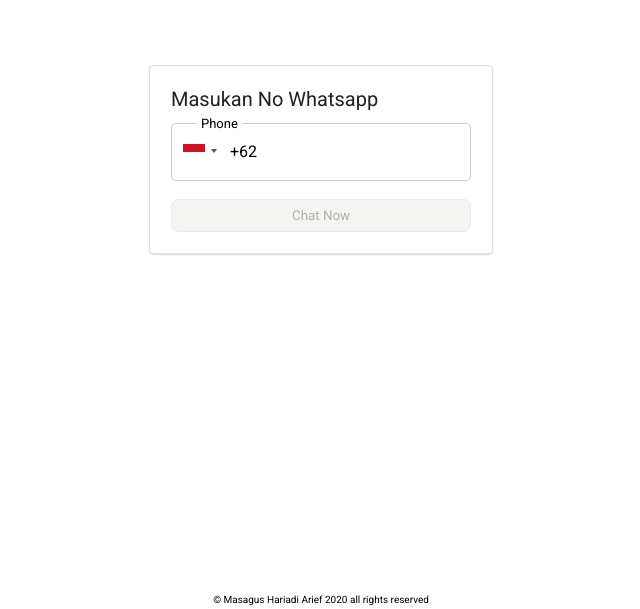
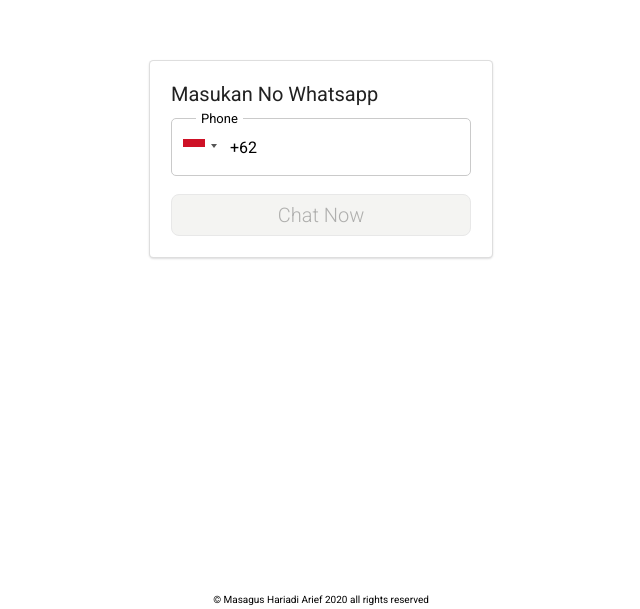
Before and after one commit to hariadiarief/active-personal-react-watsapan, a Next.js app: page / in a window 1280 px wide. Shown: the part 191-800 px from the top of the page, without its empty margins (319-959 px from the left). Built offline with nearby package versions, Linux system fonts and the light colour scheme.

Commit message:
update button style

```diff
--- a/src/styles/_home.scss
+++ b/src/styles/_home.scss
@@ -13,13 +13,13 @@
 
 .home__main {
     margin-top: -100px;
+
     @include card($width:fit-content);
-
 
     @include for-size(phone) {
         border: none;
         box-shadow: none;
-        height: 80%;
+        margin-top: unset;
     }
 
     >div:first-child {
@@ -30,18 +30,16 @@
     &__form {
         display: flex;
         flex-direction: column;
-
-        @include for-size(phone) {
-            height: 100%;
-        }
     }
 
     &__submit {
         margin-top: 18px;
         align-self: flex-end;
-        padding: 8px 12px;
+        padding: 8px;
         border-radius: 8px;
         width: 100%;
+        font-size: 20px;
+        font-weight: 300;
     }
 
     &__submit--primary {
```
